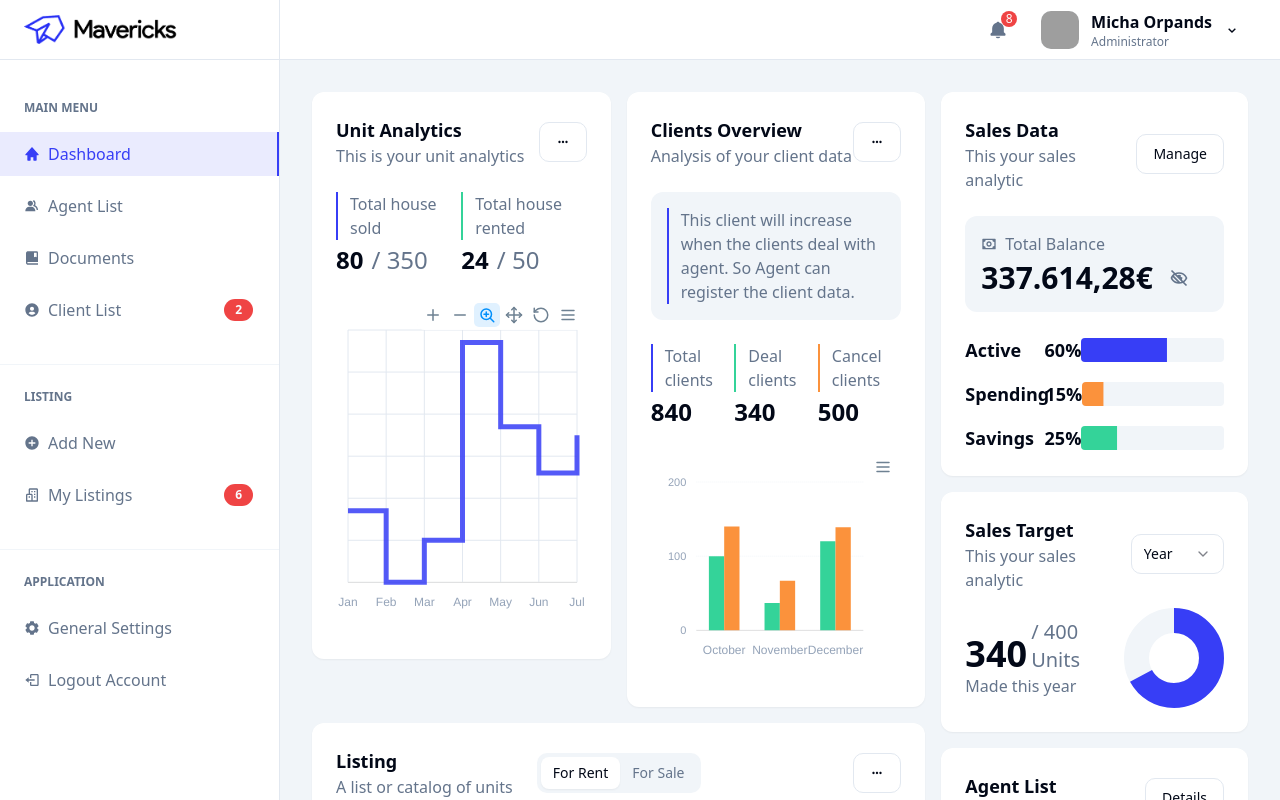
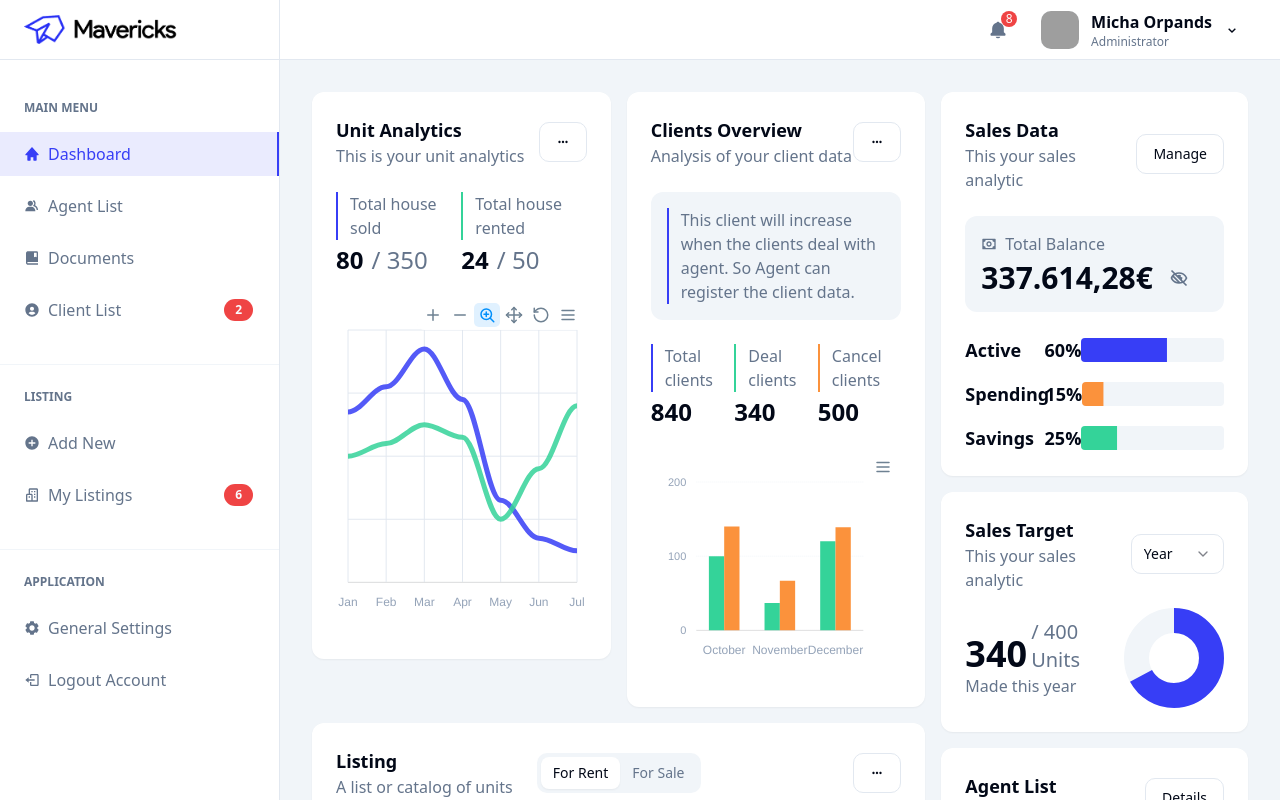
Before and after one commit to nachoinmovilla/mavericks-frontend, a Next.js app: page / in a window 1280 px wide. Built offline with nearby package versions, Linux system fonts and the light colour scheme; grey boxes are pictures that could not be loaded.

Commit message:
feat: subiendo cambios

```diff
--- a/pages/index.js
+++ b/pages/index.js
@@ -99,12 +99,12 @@ export default function Home() {
     ]
 
     const gh1Options = {
-        colors: ['#373ef6'],
+        colors: ['#373ef6', "#34d399"],
         chart: {
           id: 'apexchart-example'
         },
         stroke: {
-            curve: 'stepline',
+            curve: 'smooth',
         },
         grid: {
             borderColor: '#e2e8f0',
@@ -133,6 +133,9 @@ export default function Home() {
                 },
             }
         },
+        legend: {
+            show: false
+        },
         yaxis: {
             show: false,
         }
@@ -140,7 +143,10 @@ export default function Home() {
 
     const gh1Series = [{
         name: 'series-1',
-        data: [47, 30, 40, 87, 67, 56, 65]
+        data: [57, 61, 67, 59, 43, 37, 35]
+    },{
+        name: 'series-2',
+        data: [50, 52, 55, 53, 40, 48, 58]
     }]
 
     const gh2Series = [{
```
